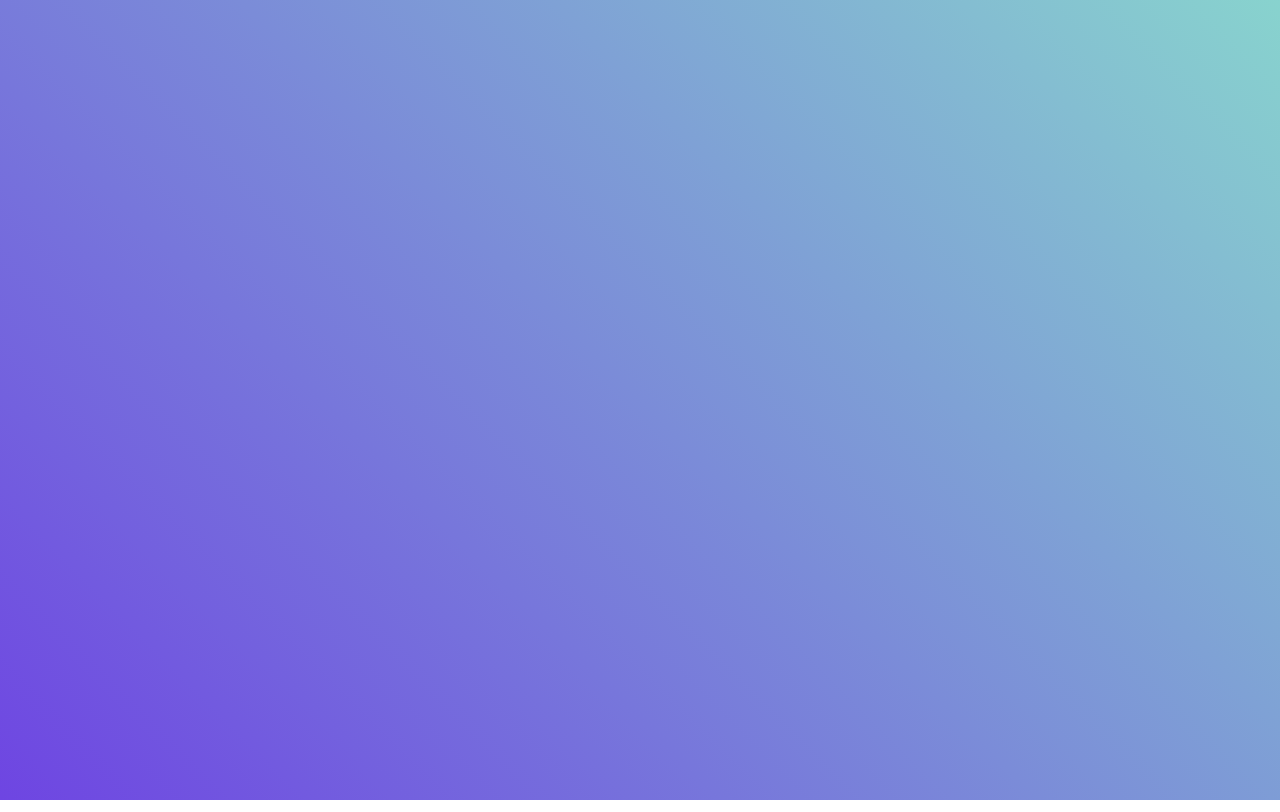
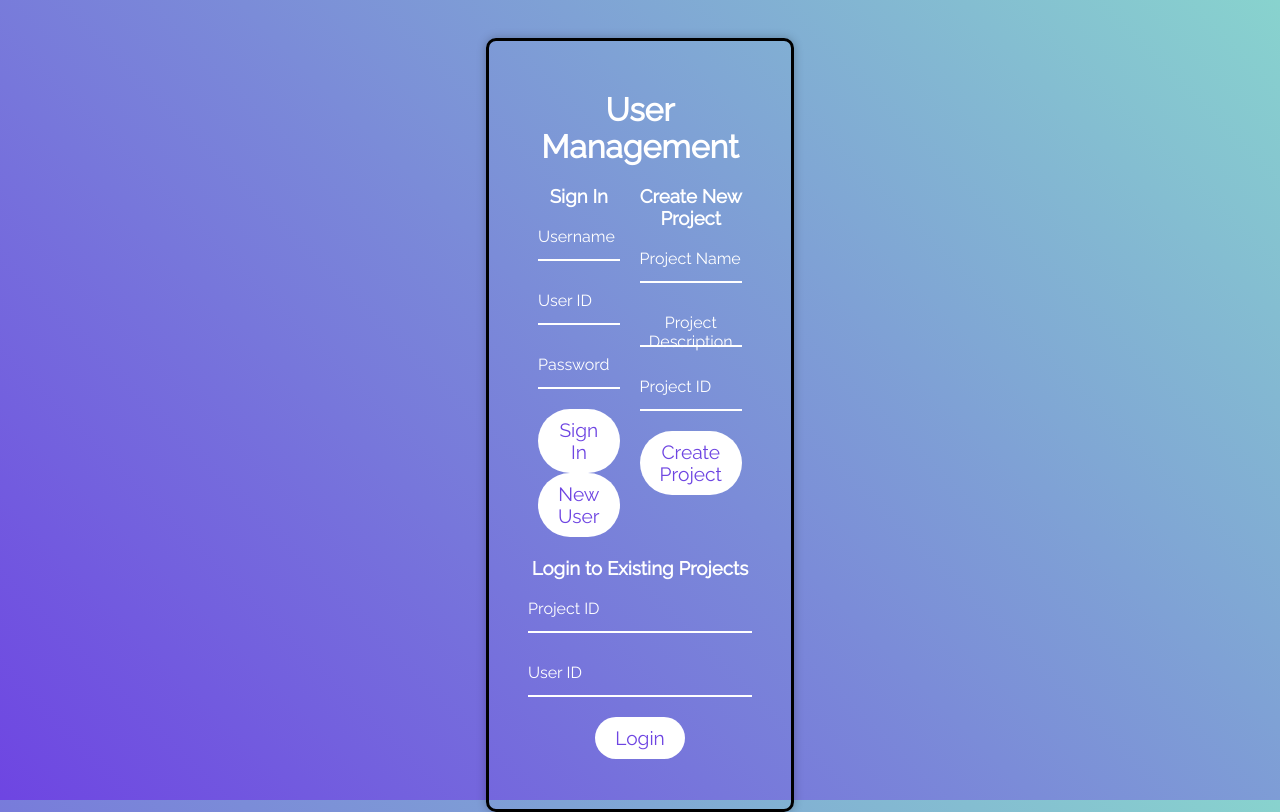
Before and after one commit to lumedrano/ECE461L-17535_Gray_Table, a React (Create React App) app in the folder src/client/: page / in a window 1280 px wide. Before the commit this address had no page. Built offline with nearby package versions, Linux system fonts and the light colour scheme.

Commit message:
create routes for login page and projects page

```diff
--- a/src/client/src/App.js
+++ b/src/client/src/App.js
@@ -2,13 +2,16 @@ import './App.css';
 import React from 'react';
 import { BrowserRouter as Router, Routes, Route, Link } from "react-router-dom";
 import Login from './pages/Login';
+import Home from './pages/Home';
 
 function App() {
   return (
     <div>
       <Router>
         <Routes>
+          <Route path="/" element={<Login/>}></Route>
           <Route path="/login" element={<Login/>}></Route>
+          <Route path="/projects" element={<Home/>}></Route>
         </Routes>
       </Router>
     </div>
```
